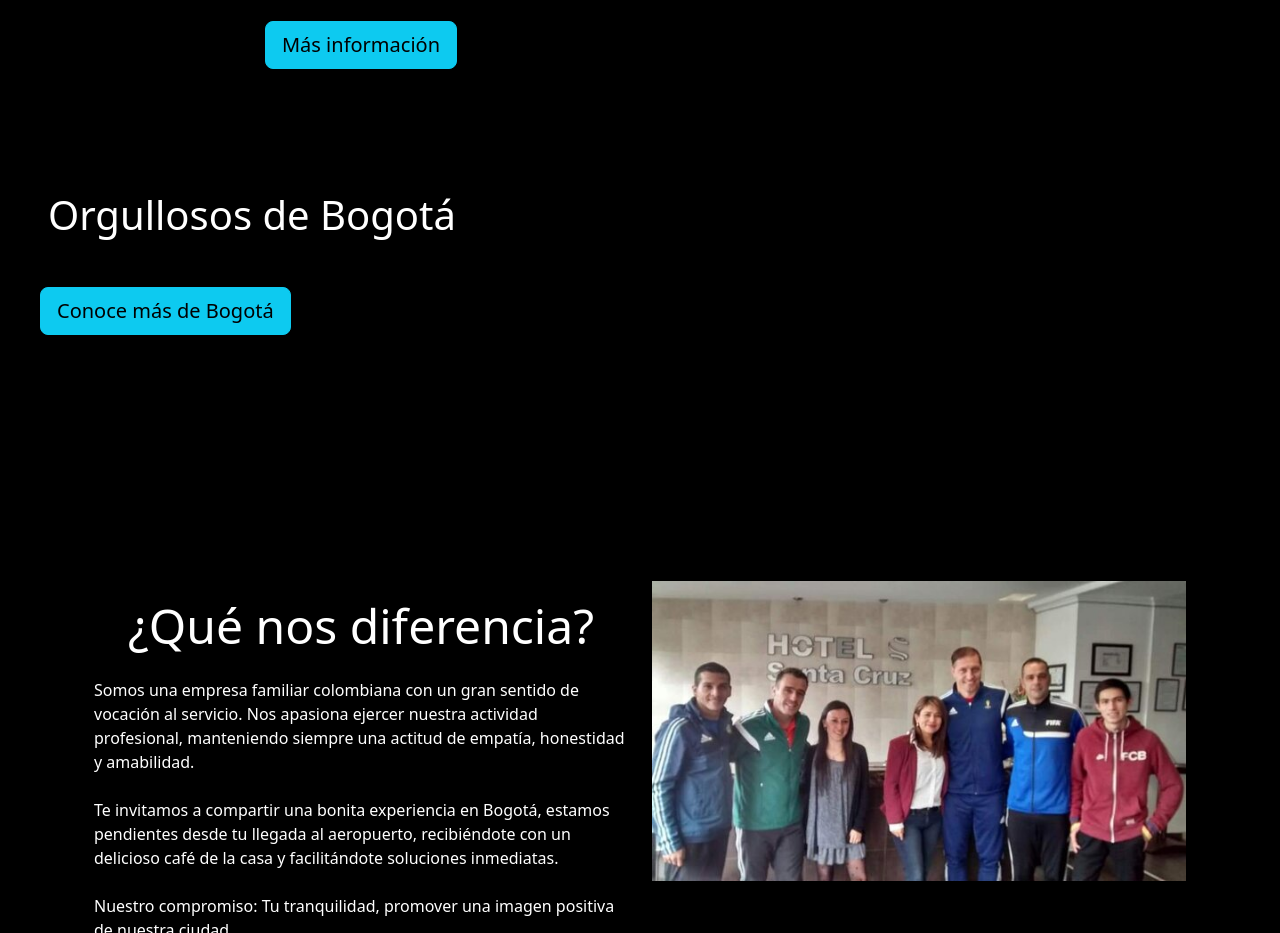
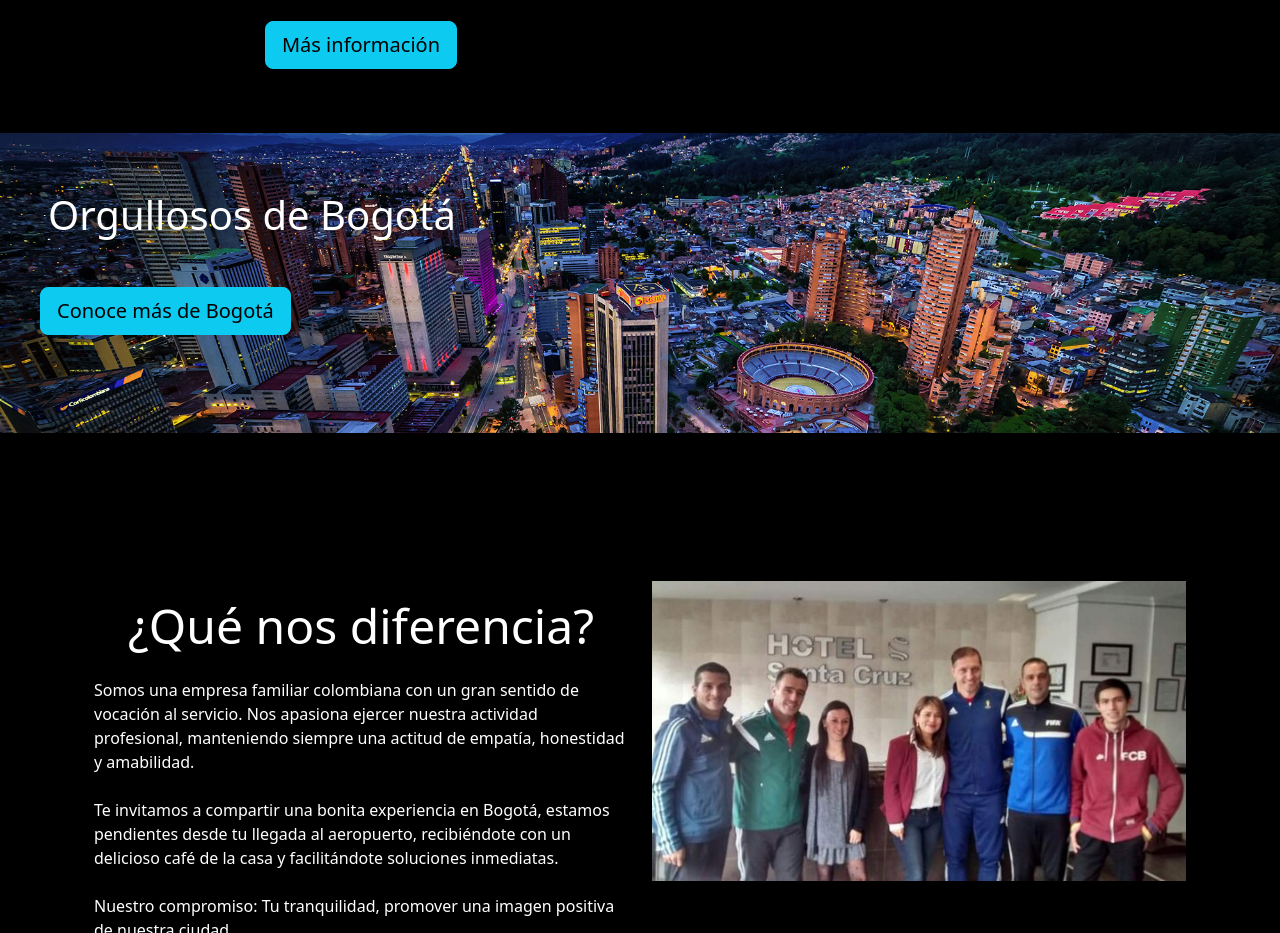
Before and after one commit to nicolascruz01/nicolascruz01.github.io, a website: page index.html in a window 1280 px wide. Shown: the part 4520-5453 px from the top of the page. Drawn offline with nearby package versions, Linux system fonts and the light colour scheme.

Commit message:
arreglo imagen fondo bogota index

```diff
--- a/scss/style.scss
+++ b/scss/style.scss
@@ -98,7 +98,7 @@
 .main-container-bogota {
     margin-bottom: 100px;
     height: 300px;
-    background-image: url("images/panoramica-bogota.jpg");
+    background-image: url("../images/panoramica-bogota.jpg");
     background-size: cover;
     background-repeat: no-repeat;
     background-position: center center;
```
Also changed, not shown: css/style.css.
